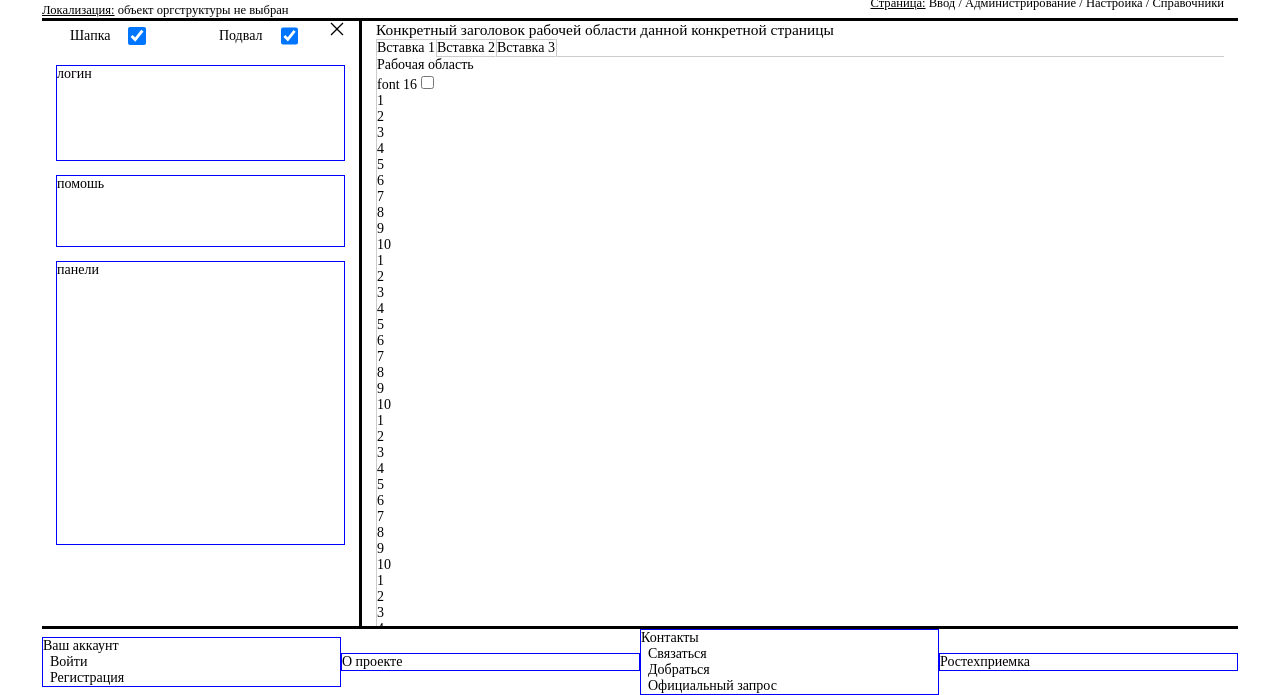
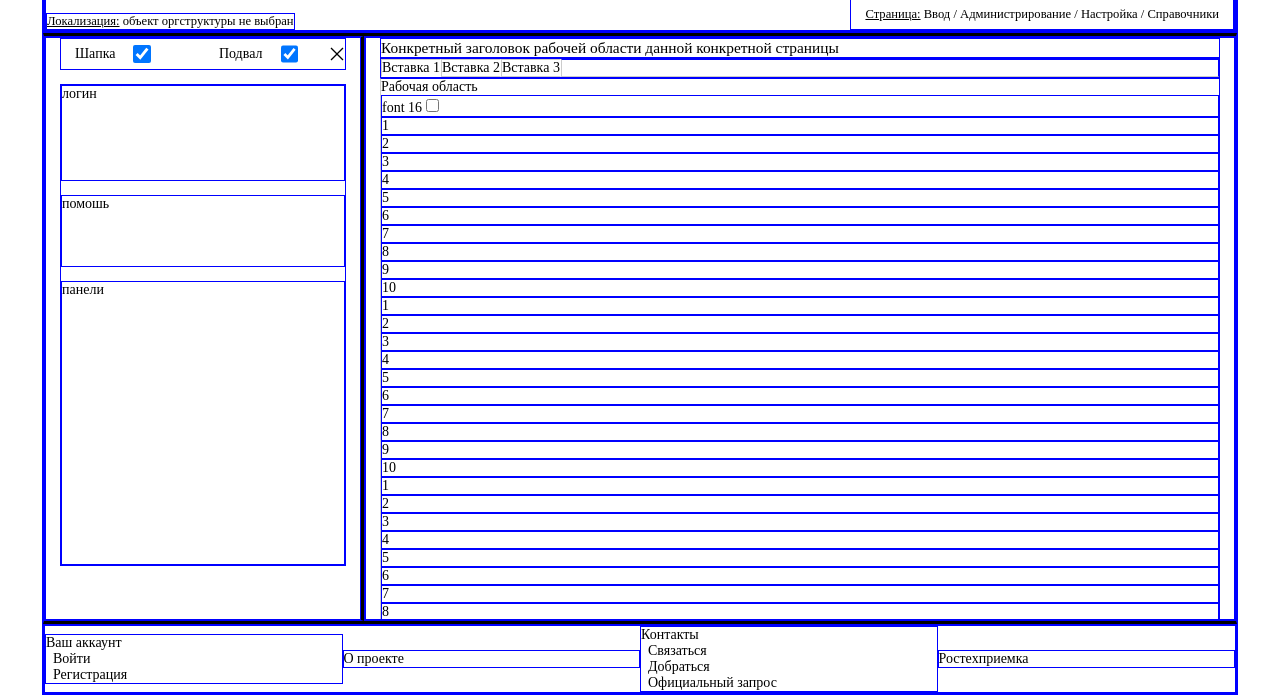
Before and after one commit to brs1977/docker-nginx-postgres-uvicorn, a plain HTML site: page nginx/static/page.html in a window 1280 px wide. Shown: the part 105-800 px from the top of the page. Drawn offline with Linux system fonts and the light colour scheme.

Commit message:
nginx: changed page styles

```diff
--- a/nginx/static/page.html
+++ b/nginx/static/page.html
@@ -176,6 +176,7 @@
         height: 16px;
         cursor: pointer;
         margin-left: 2rem;
+        margin-top: 0.5rem;
     }
     .sidebar-items {
         margin: 1rem 0;
@@ -254,6 +255,9 @@
     .footer-block {
         border: 1px solid blue;
         width: 100%;
+    }
+    div {
+        border: 1px solid blue;
     }
     </style>
 </head>
```
